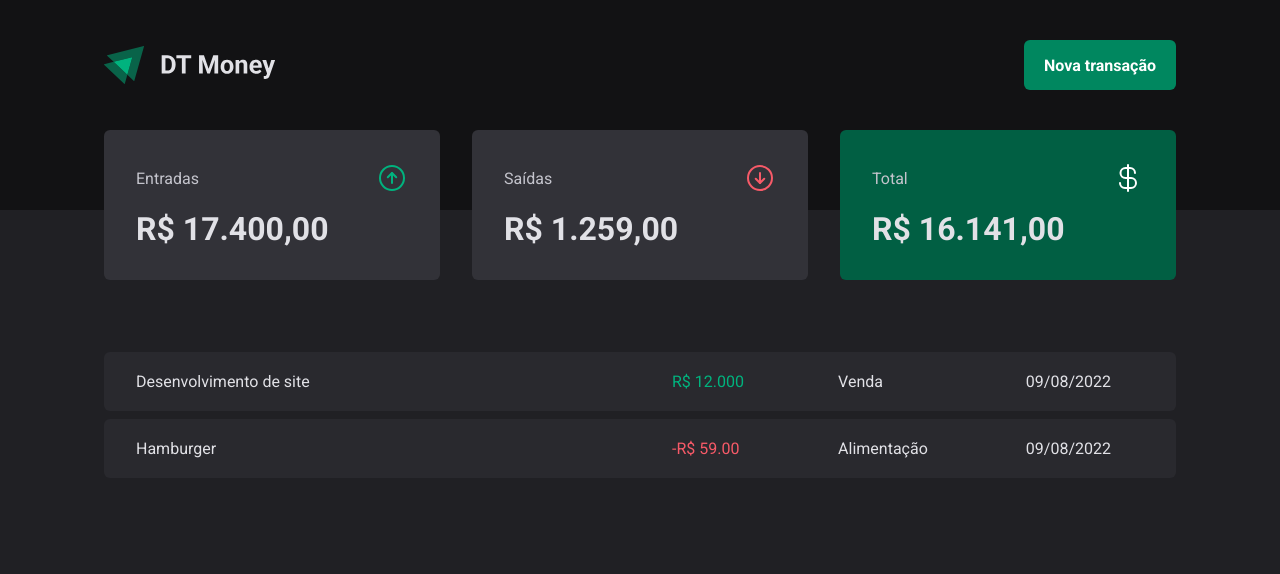
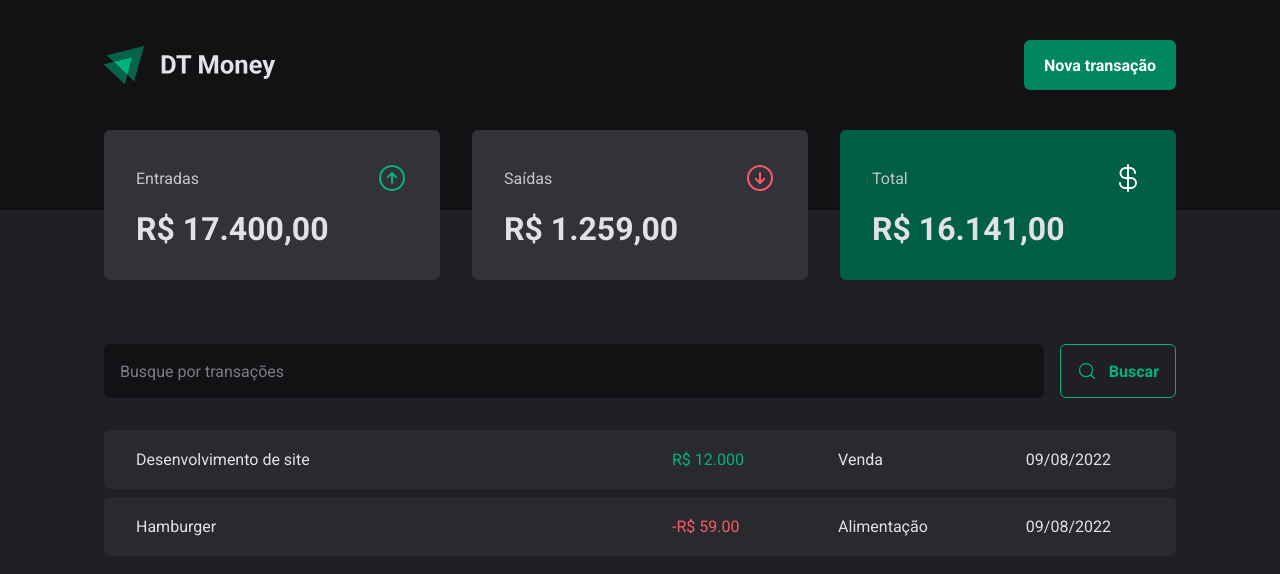
Before and after one commit to jfernandesdev/dt-money-2, a React (Vite) app: page / in a window 1280 px wide. Shown: the top 574 px of the page. Built offline with nearby package versions, Linux system fonts and the light colour scheme.

Commit message:
STYLE: search form component

```diff
--- /dev/null
+++ b/src/components/SearchForm/index.tsx
@@ -0,0 +1,14 @@
+import { MagnifyingGlass } from 'phosphor-react'
+import { SearchFormContainer } from './styles'
+
+export function SearchForm() {
+  return (
+    <SearchFormContainer>
+      <input type="text" placeholder="Busque por transações" />
+      <button type="submit">
+        <MagnifyingGlass size={20} />
+        Buscar
+      </button>
+    </SearchFormContainer>
+  )
+}
--- /dev/null
+++ b/src/components/SearchForm/styles.ts
@@ -0,0 +1,41 @@
+import styled from 'styled-components'
+
+export const SearchFormContainer = styled.form`
+  display: flex;
+  gap: 1rem;
+
+  input {
+    flex: 1;
+    border-radius: 6px;
+    border: 0;
+    background: ${(props) => props.theme['gray-900']};
+    color: ${(props) => props.theme['gray-300']};
+    padding: 1rem;
+
+    &::placeholder {
+      color: ${(props) => props.theme['gray-500']};
+    }
+  }
+
+  button {
+    display: flex;
+    align-items: center;
+    gap: 0.75rem;
+    border: 0;
+    padding: 1rem;
+    background: transparent;
+    border: 1px solid ${(props) => props.theme['green-300']};
+    color: ${(props) => props.theme['green-300']};
+    font-weight: 700;
+    border-radius: 6px;
+    cursor: pointer;
+    transition: background-color 0.2s, color 0.2s, border-color 0.2s;
+
+    &:hover {
+      background: ${(props) => props.theme['green-500']};
+      border-color: ${(props) => props.theme['green-500']};
+      color: ${(props) => props.theme.white};
+    }
+
+  }
+`
--- a/src/pages/Transactions/index.tsx
+++ b/src/pages/Transactions/index.tsx
@@ -1,4 +1,5 @@
 import { Header } from '../../components/Header'
+import { SearchForm } from '../../components/SearchForm'
 import { Summary } from '../../components/Summary'
 
 import {
@@ -14,6 +15,8 @@ export function Transactions() {
       <Summary />
 
       <TransactionsContainer>
+        <SearchForm />
+
         <TransactionsTable>
           <tbody>
             <tr>
--- a/src/pages/Transactions/styles.ts
+++ b/src/pages/Transactions/styles.ts
@@ -11,6 +11,7 @@ export const TransactionsTable = styled.table`
   width: 100%;
   border-collapse: separate;
   border-spacing: 0 0.5rem;
+  margin-top: 1.5rem;
 
   td {
     padding: 1.25rem 2rem;
```
